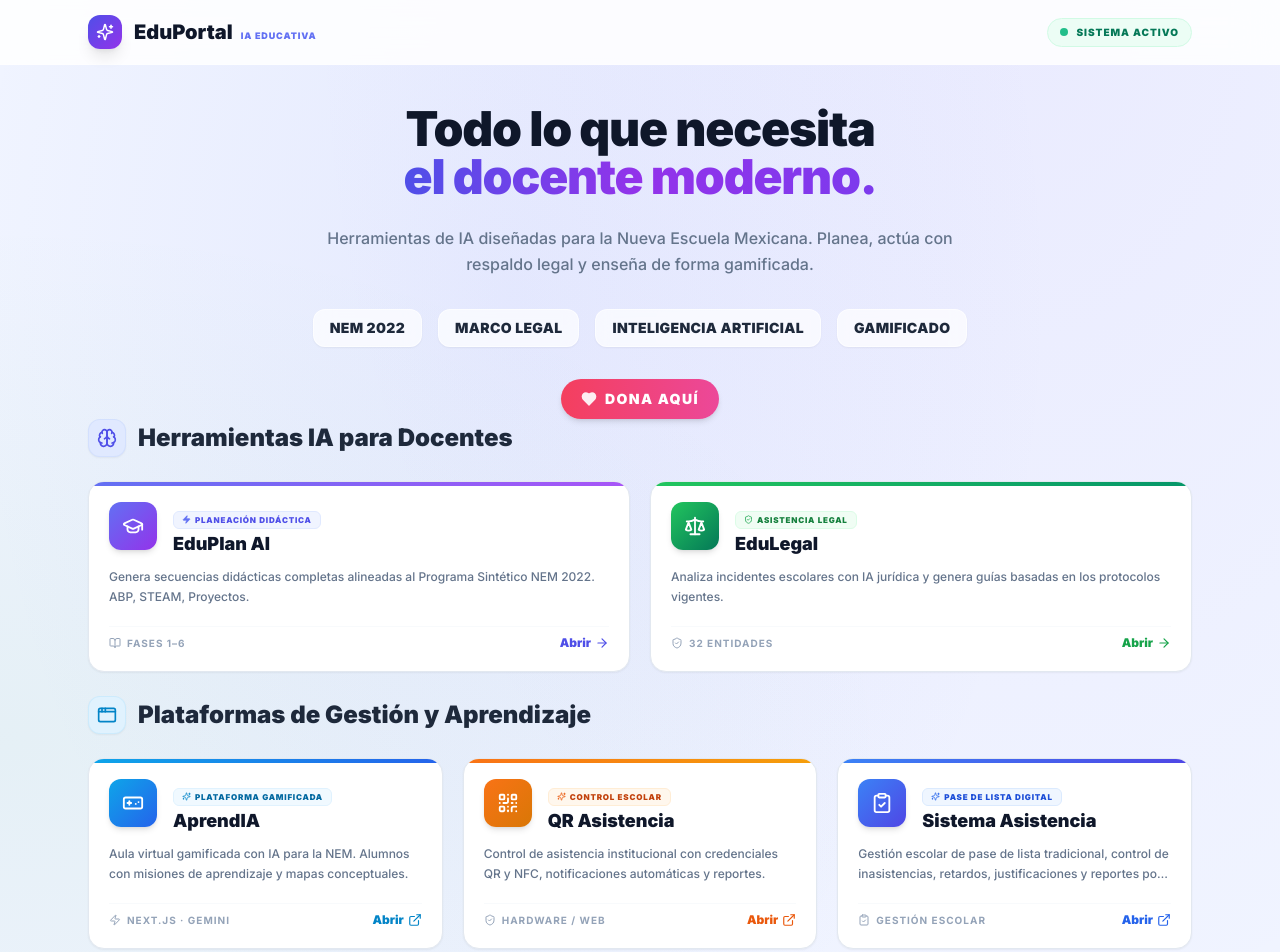
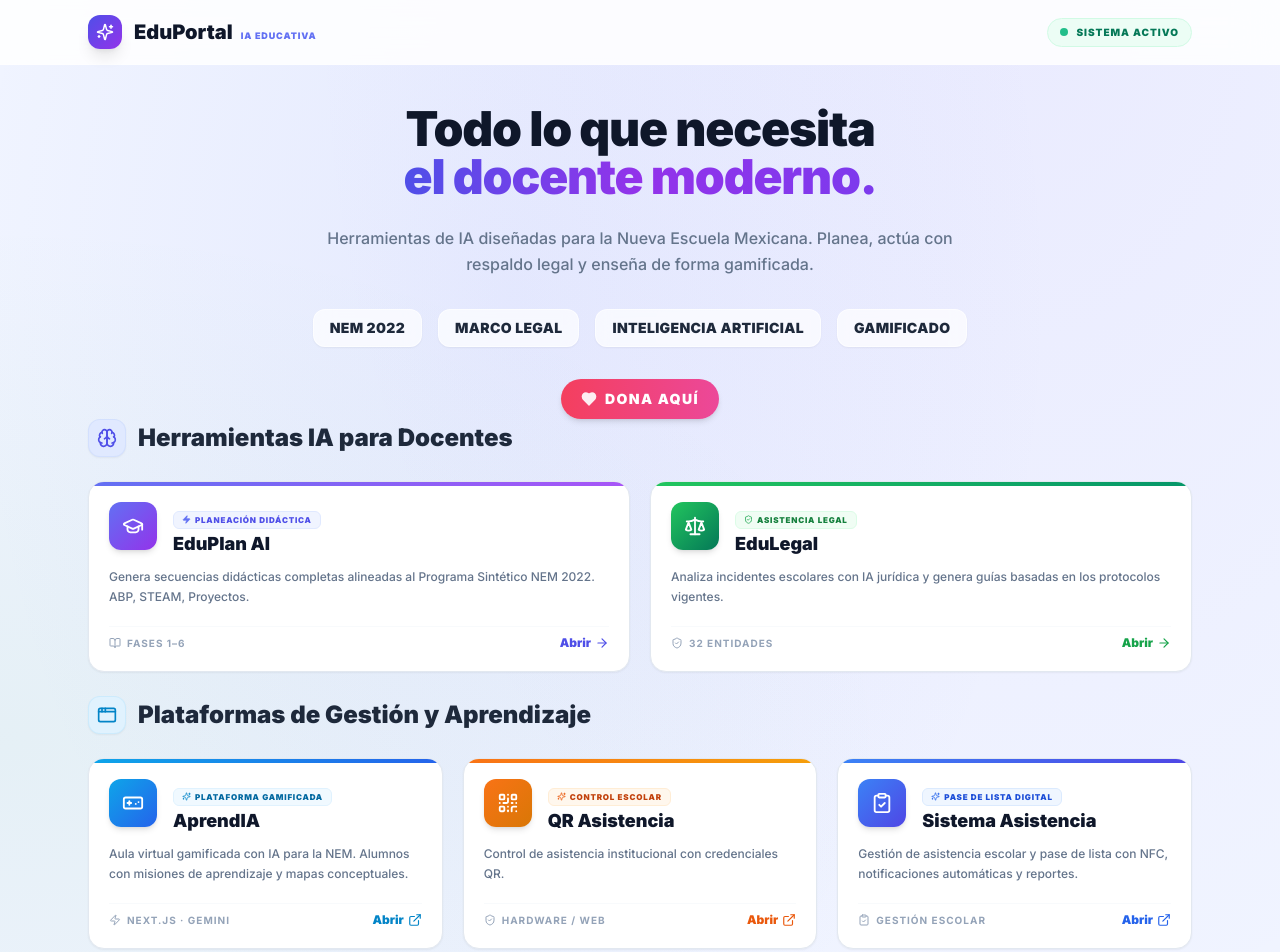
Before and after one commit to Zeraz-Victoria/EduPortal, a React (Vite) app: page / in a window 1280 px wide. Shown: the top 952 px of the page. Built offline with nearby package versions, Linux system fonts and the light colour scheme.

Commit message:
fix(portal): ajustar descripciones de QR Asistencia y Sistema Asistencia

```diff
--- a/src/landing/LandingPage.tsx
+++ b/src/landing/LandingPage.tsx
@@ -210,7 +210,7 @@ const LandingPage: React.FC<LandingPageProps> = ({ onNavigate }) => {
                                 </div>
                             </div>
                             <p className="text-slate-500 text-xs leading-relaxed font-medium mb-5 line-clamp-2">
-                                Control de asistencia institucional con credenciales QR y NFC, notificaciones automáticas y reportes.
+                                Control de asistencia institucional con credenciales QR.
                             </p>
                             <div className="flex items-center justify-between mt-auto pt-2 border-t border-slate-50">
                                 <span className="text-[10px] font-bold text-slate-400 uppercase tracking-widest flex items-center gap-1.5"><ShieldCheck size={12} /> Hardware / Web</span>
@@ -241,7 +241,7 @@ const LandingPage: React.FC<LandingPageProps> = ({ onNavigate }) => {
                                 </div>
                             </div>
                             <p className="text-slate-500 text-xs leading-relaxed font-medium mb-5 line-clamp-2">
-                                Gestión escolar de pase de lista tradicional, control de inasistencias, retardos, justificaciones y reportes por grupo.
+                                Gestión de asistencia escolar y pase de lista con NFC, notificaciones automáticas y reportes.
                             </p>
                             <div className="flex items-center justify-between mt-auto pt-2 border-t border-slate-50">
                                 <span className="text-[10px] font-bold text-slate-400 uppercase tracking-widest flex items-center gap-1.5"><ClipboardCheck size={12} /> Gestión Escolar</span>
```
Also changed, not shown: 1 other file (tests, documents, lock files or other folders).
